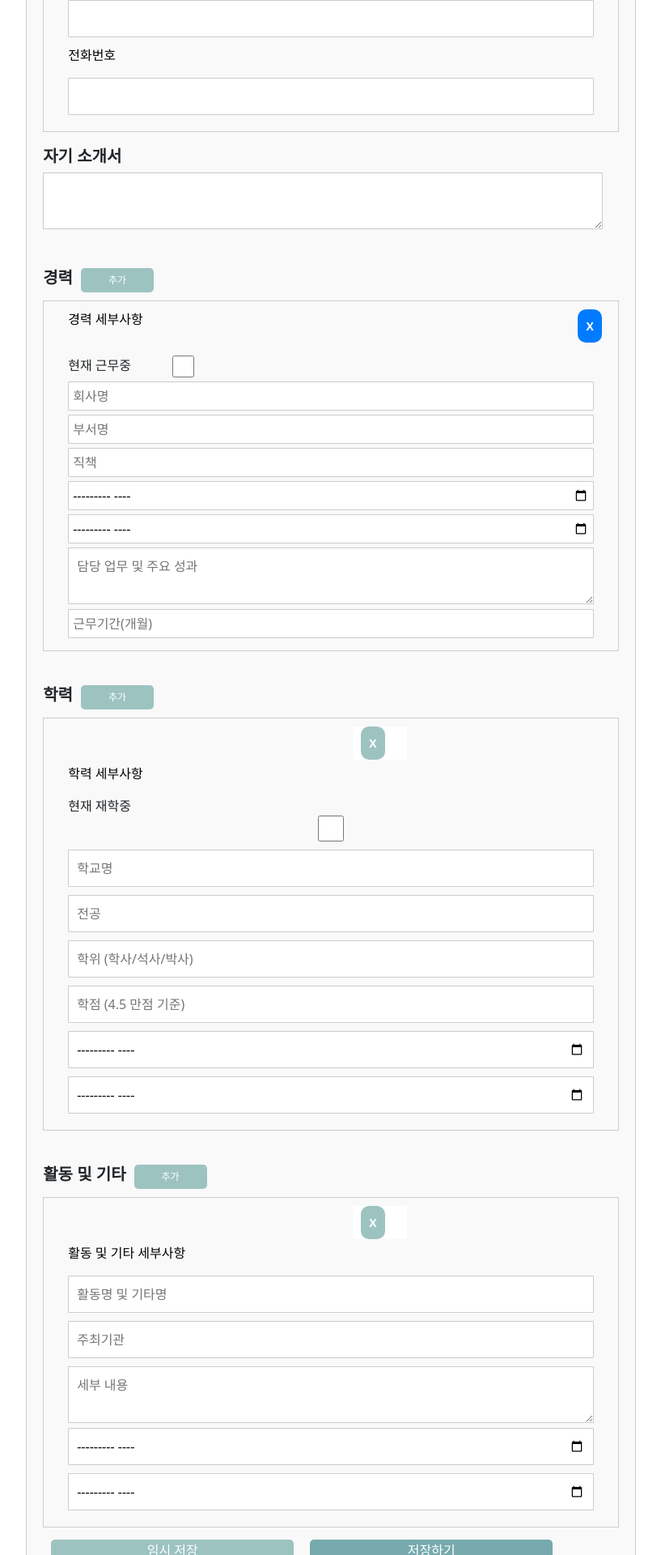
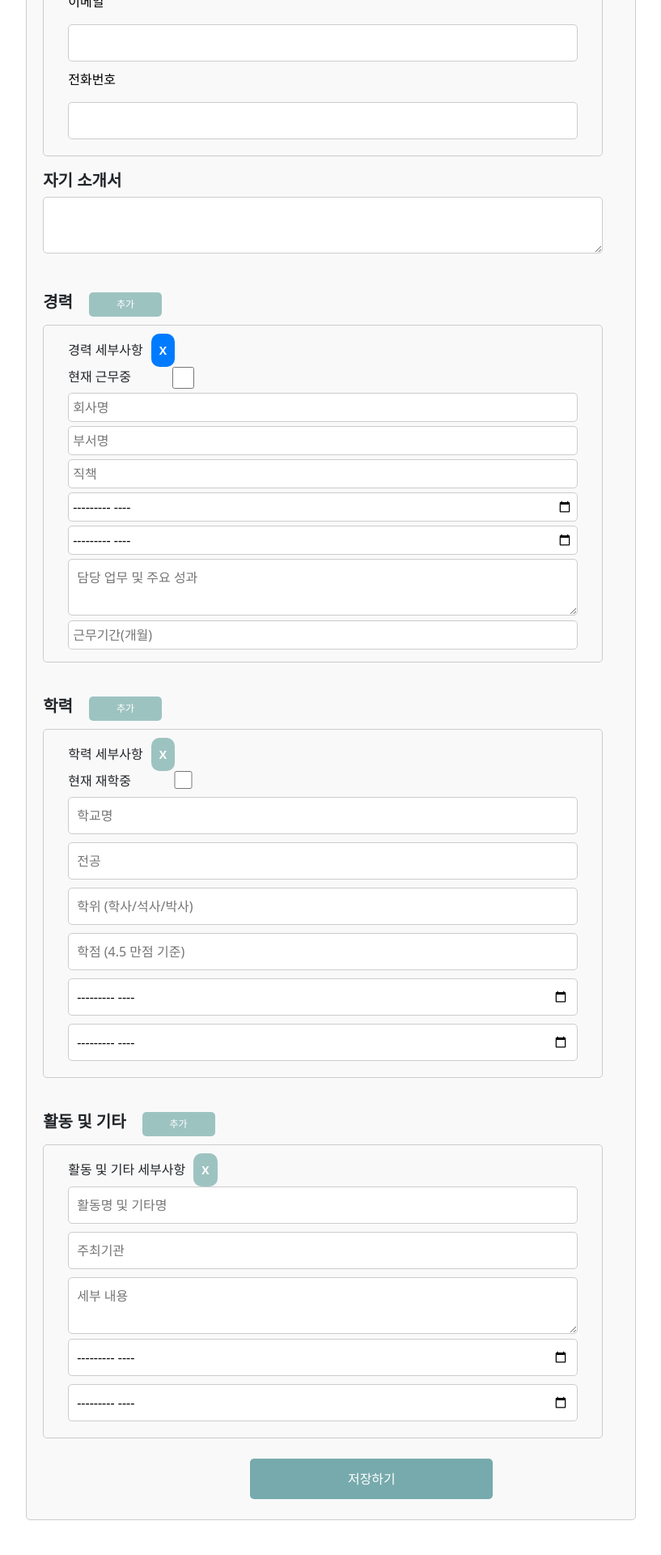
Before and after one commit to minsik99/nainReact, a Next.js app: page /resume/MyResumeInsert in a window 1280 px wide. Shown: the part 520-2440 px from the top of the page at 81% size, without its empty margins (231-1048 px from the left). Built offline with nearby package versions, Linux system fonts and the light colour scheme.

Commit message:
style : resume 스타일 수정

```diff
--- a/src/components/layouts/navigationBar.jsx
+++ b/src/components/layouts/navigationBar.jsx
@@ -64,7 +64,7 @@ const NavigationBar = observer(() => {
                       <a className="subword">이력서 작성</a>
                     </Link>
                     <br />
-                    <Link href="/resume/MyResume" passHref legacyBehavior>
+                    <Link href="/resume" passHref legacyBehavior>
                       <a className="subword">이력서 관리</a>
                     </Link>
                     <br />
@@ -73,7 +73,7 @@ const NavigationBar = observer(() => {
                       <a className="subword">채팅방</a>
                     </Link>
                     <br />
-                    <Link href="/resume/MyResume" passHref legacyBehavior>
+                    <Link href="/resume/AcceptedKeyword" passHref legacyBehavior>
                       <a className="subword">합격자 키워드 분석</a>
                     </Link>
                     <br />
--- a/src/pages/resume/MyResumeInsert.jsx
+++ b/src/pages/resume/MyResumeInsert.jsx
@@ -101,7 +101,7 @@ const MyResumeInsert = () => {
     };
 
     // resume 저장
-    const saveResume = (isTemporary) => {
+    const saveResume = () => {
         // resume 객체 복사
         const modifiedResume = {
             ...resume,
@@ -144,9 +144,7 @@ const MyResumeInsert = () => {
             })
             // 저장 버튼 클릭하여 모든 요청 완료 후 목록 페이지로 이동
             .then(() => {
-                if (!isTemporary) {
-                    router.push('/resume/MyResume');
-                }
+                router.push('/resume');
             })
             .catch(error => {
                 console.error('Error saving resume:', error);
@@ -174,15 +172,21 @@ const MyResumeInsert = () => {
                     <input type="text" name="title" value={resume.title} onChange={handleChange} />
                 </div>
 
-
-
                 <label>기본 정보</label>
                 <div className={styles.resumebasic}>
-                    <p>이름</p> <input type="text" name="resumeName" value={resume.resumeName} onChange={handleChange} />
-                    <p>이메일</p> <input type="email" name="email" value={resume.email} onChange={handleChange} />
-                    <p>전화번호</p> <input type="tel" name="phone" value={resume.phone} onChange={handleChange} />
+                    <div className={styles.inputGroup}>
+                        <p>이름</p>
+                        <input type="text" name="resumeName" value={resume.resumeName} onChange={handleChange} />
+                    </div>
+                    <div className={styles.inputGroup}>
+                        <p>이메일</p>
+                        <input type="email" name="email" value={resume.email} onChange={handleChange} />
+                    </div>
+                    <div className={styles.inputGroup}>
+                        <p>전화번호</p>
+                        <input type="tel" name="phone" value={resume.phone} onChange={handleChange} />
+                    </div>
                 </div>
-
 
                 <div>
                     <label>자기 소개서</label>
@@ -195,18 +199,14 @@ const MyResumeInsert = () => {
                     <button type="button" className={styles.addButton} onClick={addExperience}>추가</button>
                     {resume.experience.map(exp => (
                         <div key={exp.id} className={styles.experience}>
-                            <p className={styles.span}>경력 세부사항
-                            <div>
-                            <RadiusButton background="#9DC3C1" padding="10px" onClick={() => removeExperience(exp.id)} text="X" />
+                            <div className={styles.header}>
+                                <span>경력 세부사항</span>
+                                <RadiusButton background="#9DC3C1" padding="10px" onClick={() => removeExperience(exp.id)} text="X" />
                             </div>
-                            </p>
-
                             <div className={styles.checkbox}>
                                 <span>현재 근무중</span>
                                 <input type="checkbox" checked={exp.current} onChange={(e) => handleExperienceChange(exp.id, e)} />
-                                </div>
-
-
+                            </div>
                             <input type="text" name="company" placeholder="회사명" value={exp.company} onChange={(e) => handleExperienceChange(exp.id, e)} />
                             <input type="text" name="department" placeholder="부서명" value={exp.department} onChange={(e) => handleExperienceChange(exp.id, e)} />
                             <input type="text" name="exPosition" placeholder="직책" value={exp.exPosition} onChange={(e) => handleExperienceChange(exp.id, e)} />
@@ -224,11 +224,14 @@ const MyResumeInsert = () => {
                     <button type="button" className={styles.addButton} onClick={addEducation}>추가</button>
                     {resume.education.map(edu => (
                         <div key={edu.id} className={styles.education}>
-                            <div className={styles.removeButton}>
+                            <div className={styles.header}>
+                                <span>학력 세부사항</span>
                                 <RadiusButton color="#9DC3C1" padding="10px" onClick={() => removeEducation(edu.id)} text="X" />
                             </div>
-                            <p>학력 세부사항</p>
-                            현재 재학중 <input type="checkbox" className={styles.checkbox} checked={edu.current} onChange={(e) => handleEducationChange(edu.id, e)} />
+                            <div className={styles.checkbox}>
+                                <span>현재 재학중</span>
+                                <input type="checkbox" checked={edu.current} onChange={(e) => handleEducationChange(edu.id, e)} />
+                            </div>
                             <input type="text" name="schoolName" placeholder="학교명" value={edu.schoolName} onChange={(e) => handleEducationChange(edu.id, e)} />
                             <input type="text" name="major" placeholder="전공" value={edu.major} onChange={(e) => handleEducationChange(edu.id, e)} />
                             <input type="text" name="degree" placeholder="학위 (학사/석사/박사)" value={edu.degree} onChange={(e) => handleEducationChange(edu.id, e)} />
@@ -245,10 +248,10 @@ const MyResumeInsert = () => {
                     <button type="button" className={styles.addButton} onClick={addActivity}>추가</button>
                     {resume.activity.map(act => (
                         <div key={act.id} className={styles.activity}>
-                            <div className={styles.removeButton}>
+                            <div className={styles.header}>
+                                <span>활동 및 기타 세부사항</span>
                                 <RadiusButton color="#9DC3C1" padding="10px" onClick={() => removeActivity(act.id)} text="X" />
                             </div>
-                            <p>활동 및 기타 세부사항</p>
                             <input type="text" name="activityName" placeholder="활동명 및 기타명" value={act.activityName} onChange={(e) => handleactChange(act.id, e)} />
                             <input type="text" name="organizer" placeholder="주최기관" value={act.organizer} onChange={(e) => handleactChange(act.id, e)} />
                             <textarea name="activityDescription" placeholder="세부 내용" value={act.activityDescription} onChange={(e) => handleactChange(act.id, e)}></textarea>
@@ -257,8 +260,7 @@ const MyResumeInsert = () => {
                         </div>
                     ))}
                 </div>
-                <button type="button" className={styles.saveButton} onClick={() => saveResume(true)}>임시 저장</button>
-                <button type="button" className={styles.saveButton} onClick={() => saveResume(false)}>저장하기</button>
+                <button type="button" className={styles.saveButton} onClick={saveResume}>저장하기</button>
             </form>
         </div>
     );
--- a/src/styles/resume/MyResumeInsert.module.css
+++ b/src/styles/resume/MyResumeInsert.module.css
@@ -4,6 +4,8 @@
     padding: 20px;
     border: 1px solid #ccc;
     background-color: #f9f9f9;
+    margin-top: 30px;
+    border-radius: 5px;
 }
 
 .resumeContainer h1 {
@@ -19,6 +21,7 @@
     font-weight: bold;
     font-size: 20px;
     margin-bottom: 5px;
+    padding-right: 10px;
 }
 
 .resumeContainer p {
@@ -31,7 +34,7 @@
     padding: 10px;
     margin-bottom: 10px;
     border: 1px solid #ccc;
-    border-radius: 1px;
+    border-radius: 5px;
 }
 
 .resumeContainer textarea {
@@ -40,6 +43,7 @@
     height: calc(30% - 20px);
     border: 1px solid #ccc;
     text-align: left;
+    border-radius: 5px;
 }
 
 .resumeContainer button {
@@ -52,43 +56,17 @@
     cursor: pointer;
 }
 
-.saveButton {
-    width: 300px;
-    height: px;
-}
-
-.saveButton[type="button"]:last-child {
-    background-color: #77AAAD;
-}
-
-.saveButton:hover {
-    background-color: #77AAAD;
-}
-
-.addButton {
-    width: 90px;
-    height: 30px;
-    background-color: transparent;
-    font-size: 12px;
-    color: white;
-    background-color: #9DC3C1;
-    margin-bottom: 10px;
-    cursor: pointer;
-}
-
-.addButton:hover {
-    background-color: #77AAAD;
-}
-
 .resumebasic,
 .experience,
 .education,
 .activity {
     position: relative;
+    width: calc(100% - 20px);
     border: 1px solid #ccc;
     padding: 10px;
     padding-left: 30px;
     margin-bottom: 10px;
+    border-radius: 5px;
 }
 
 .experience input {
@@ -96,23 +74,6 @@
     padding: 5px;
     margin-bottom: 5px;
     border: 1px solid #ccc;
-}
-
-.removeButton {
-    display: flex;
-    justify-content: space-between;
-    margin-left: 22rem;
-    width: 10%;
-    border: none;
-    font-size: 1em;
-    margin-bottom: 5px;
-    cursor: pointer;
-    text-align: center;
-    background: #ffffff;
-}
-
-.removeButton:hover {
-    color: #b2b0b0;
 }
 
 .checkboxDiv {
@@ -135,3 +96,49 @@
 .checkbox span {
     width: 10rem;
 }
+
+.addButton {
+    width: 90px;
+    height: 30px;
+    background-color: transparent;
+    font-size: 12px;
+    color: white;
+    background-color: #9DC3C1;
+    margin-bottom: 10px;
+    cursor: pointer;
+}
+
+.addButton:hover {
+    background-color: #77AAAD;
+}
+
+.removeButton {
+    display: flex;
+    justify-content: space-between;
+    margin-left: 22rem;
+    width: 10%;
+    border: none;
+    font-size: 1em;
+    margin-bottom: 5px;
+    cursor: pointer;
+    text-align: center;
+    background: #ffffff;
+}
+
+.removeButton:hover {
+    color: #b2b0b0;
+}
+
+.saveButton[type="button"]:last-child {
+    width: 300px;
+    height: 50px;
+    background-color: #77AAAD;
+    position: relative;
+    margin-top: 10px;
+    margin-bottom: 5px;
+    margin-left: 36%;
+}
+
+.saveButton[type="button"]:hover {
+    background-color: #9DC3C1;
+}
```
Also changed, not shown: src/styles/resume/MyResume.module.css (+2 -5 lines), 1 other file (tests, documents, lock files or other folders).
